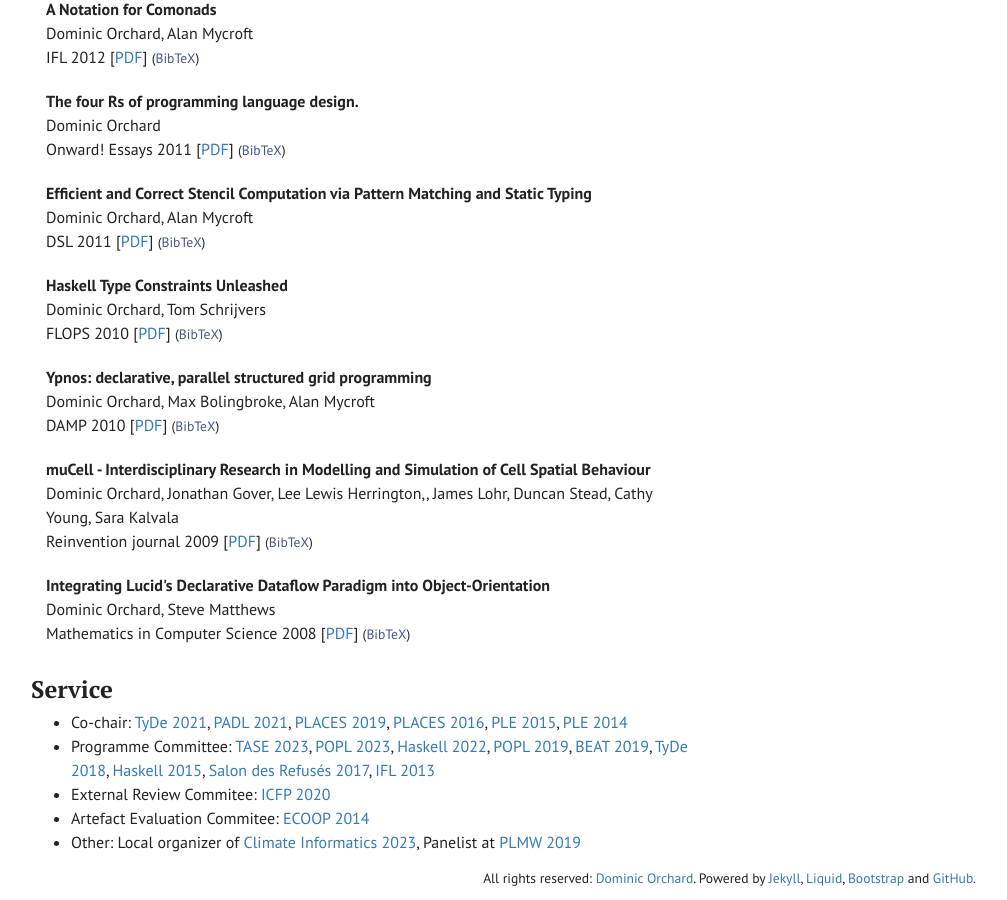
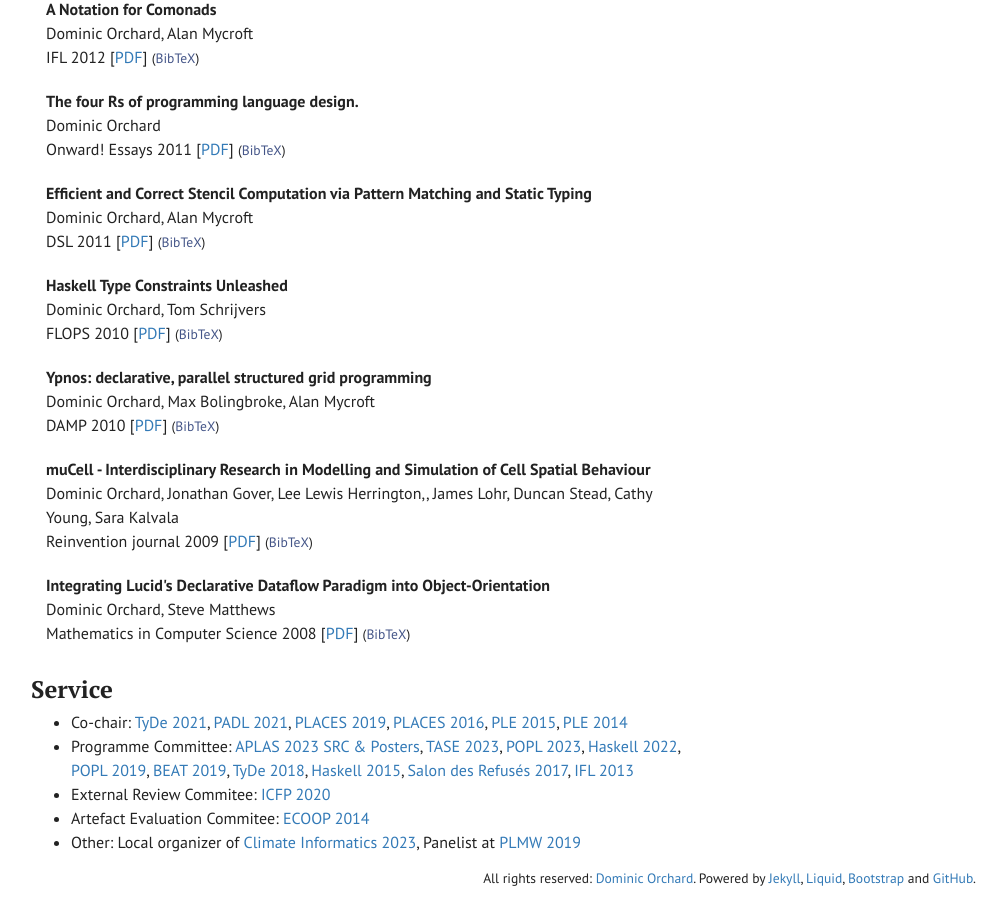
Before and after one commit to dorchard/dorchard.github.io, a Jekyll site: the page built from index.html, in a window 1280 px wide and 900 px high, scrolled down 3728 px. Shown: the whole window, without its empty margins (234-1241 px from the left). Built offline with Jekyll 4.4.1, drawn with Linux system fonts in a browser that asks for light colours.

Commit message:
Update index.html

```diff
--- a/index.html
+++ b/index.html
@@ -134,7 +134,7 @@ sitemap:
 <ul>
   <li>Co-chair: <a href="https://icfp21.sigplan.org/home/TyDe-2021">TyDe 2021</a>, <a href="">PADL 2021</a>, <a href="">PLACES 2019</a>, <a href="">PLACES 2016</a>, <a href="https://2015.ecoop.org/track/PLE-2015-papers">PLE 2015</a>, <a href="https://www.cl.cam.ac.uk/research/cprg/ple14/">PLE 2014</a>
   </li>
-    <li>Programme Committee: <a href="https://bristolpl.github.io/tase2023/">TASE 2023</a>, <a href="https://popl23.sigplan.org/">POPL 2023</a>, <a href="https://www.haskell.org/haskell-symposium/2022/">Haskell 2022</a>, <a href="https://popl19.sigplan.org/">POPL 2019</a>, <a href="https://popl19.sigplan.org/track/beat-2019-papers">BEAT 2019</a>, <a href="https://icfp18.sigplan.org/track/tyde-2018">TyDe 2018</a>, <a href="https://www.haskell.org/haskell-symposium/2015/">Haskell 2015</a>, <a  href="https://2017.programming-conference.org/track/refuses-2017">Salon des Refusés 2017</a>, <a href="http://www.cs.ru.nl/P.Achten/IFL2013/IFL_2013_home.html">IFL 2013</a></li>
+    <li>Programme Committee: <a href="https://conf.researchr.org/track/aplas-2023/src-and-posters">APLAS 2023 SRC & Posters</a>, <a href="https://bristolpl.github.io/tase2023/">TASE 2023</a>, <a href="https://popl23.sigplan.org/">POPL 2023</a>, <a href="https://www.haskell.org/haskell-symposium/2022/">Haskell 2022</a>, <a href="https://popl19.sigplan.org/">POPL 2019</a>, <a href="https://popl19.sigplan.org/track/beat-2019-papers">BEAT 2019</a>, <a href="https://icfp18.sigplan.org/track/tyde-2018">TyDe 2018</a>, <a href="https://www.haskell.org/haskell-symposium/2015/">Haskell 2015</a>, <a  href="https://2017.programming-conference.org/track/refuses-2017">Salon des Refusés 2017</a>, <a href="http://www.cs.ru.nl/P.Achten/IFL2013/IFL_2013_home.html">IFL 2013</a></li>
   <li>External Review Commitee: <a href="https://icfp20.sigplan.org/">ICFP 2020</a></li>
   <li>Artefact Evaluation Commitee: <a href="http://ecoop14.it.uu.se/aec.php">ECOOP 2014</a></li>
   <li>Other: Local organizer of <a href="https://cambridge-iccs.github.io/climate-informatics-2023/">Climate Informatics 2023</a>, Panelist at <a href="https://popl19.sigplan.org/details/PLMW-2019-papers/1/Panel-Grad-School-and-Beyond">PLMW 2019</a></li>
```
